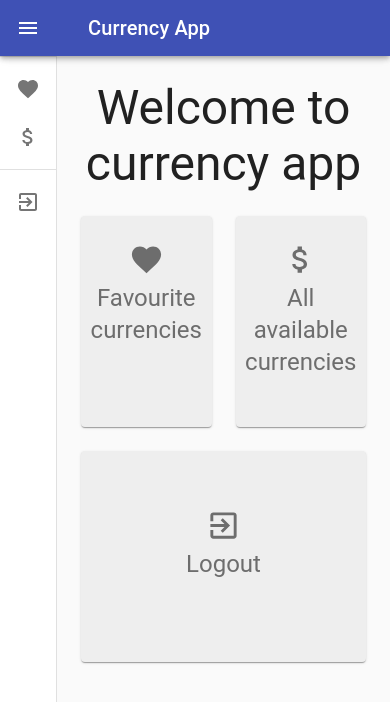
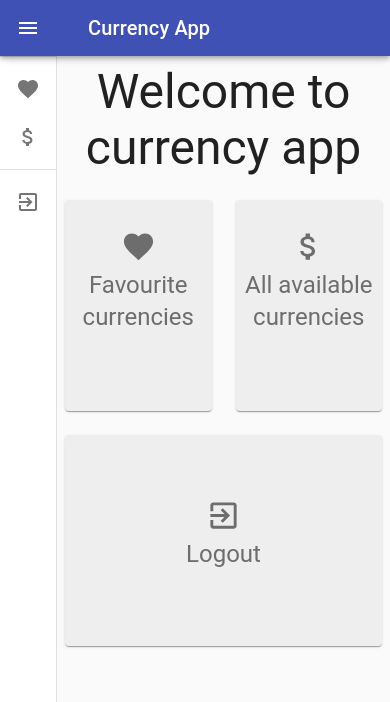
Before and after one commit to AndrejRaven/currenciesapp, a React (Create React App) app: page / in a window 390 px wide. Shown: the top 702 px of the page. Built offline with nearby package versions, Linux system fonts and the light colour scheme.

Commit message:
add styles for mobile

```diff
--- a/src/components/layout/MainLayout/MainLayout.js
+++ b/src/components/layout/MainLayout/MainLayout.js
@@ -24,7 +24,10 @@ const useStyles = makeStyles((theme) => ({
   },
   content: {
     flexGrow: 1,
-    padding: theme.spacing(3)
+    padding: theme.spacing(1),
+    [theme.breakpoints.up('md')]: {
+      padding: theme.spacing(3)
+    }
   }
 }));
 
--- a/src/components/views/Currencies/Currencies.js
+++ b/src/components/views/Currencies/Currencies.js
@@ -18,10 +18,10 @@ import { BrowserView, MobileView } from 'react-device-detect';
 
 const useStyles = (theme) => ({
   root: {
-    flexGrow: 2
+    flexGrow: 1
   },
   paper: {
-    padding: theme.spacing(1),
+    padding: theme.spacing(0.5),
     textAlign: 'center',
     color: theme.palette.text.secondary,
     [theme.breakpoints.up('md')]: {
@@ -29,15 +29,17 @@ const useStyles = (theme) => ({
     }
   },
   button: {
-    margin: '5%'
+    margin: '2%',
+    [theme.breakpoints.up('md')]: {
+      margin: '5%'
+    }
   },
   container: {
     display: 'flex',
     flexWrap: 'wrap'
   },
   table: {
-    width: '80%',
-    minWidth: 240
+    minWidth: 340
   },
   tableCell: {
     paddingRight: 2,
@@ -225,13 +227,13 @@ class Currencies extends React.Component {
                     </StyledTableCell>
                     <StyledTableCell
                       className={classes.tableCell}
-                      align="right"
+                      align="center"
                     >
                       {currency.mid} / zl
                     </StyledTableCell>
                     <StyledTableCell
                       className={classes.tableCell}
-                      align="right"
+                      align="center"
                     >
                       {!favourite.includes(currency) ? (
                         <Button
--- a/src/components/views/Favourite/Favourite.js
+++ b/src/components/views/Favourite/Favourite.js
@@ -1,6 +1,5 @@
 /* eslint-disable react/prop-types */
 import React from 'react';
-// import PropTypes from 'prop-types';
 import Paper from '@material-ui/core/Paper';
 import {
   Grid,
```
